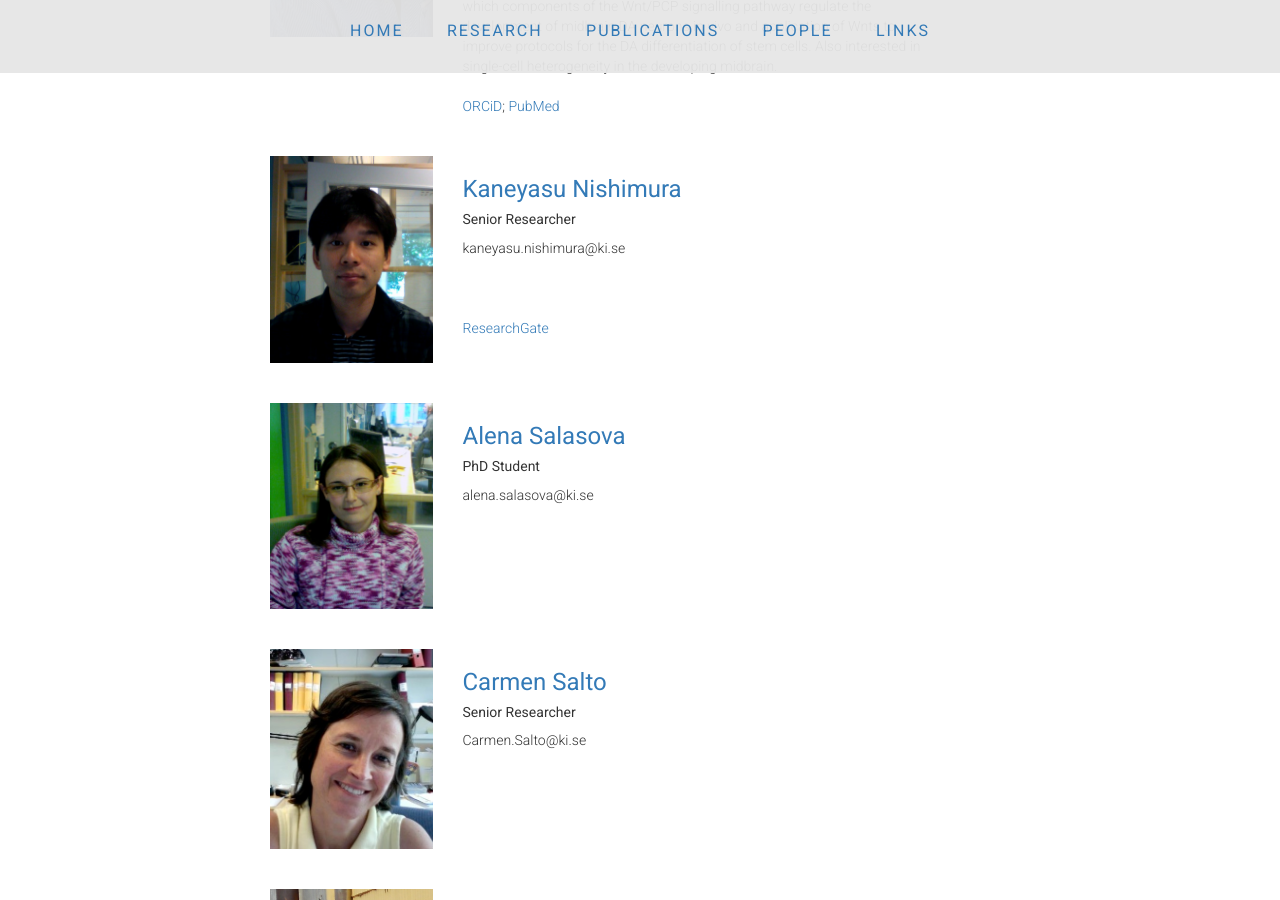
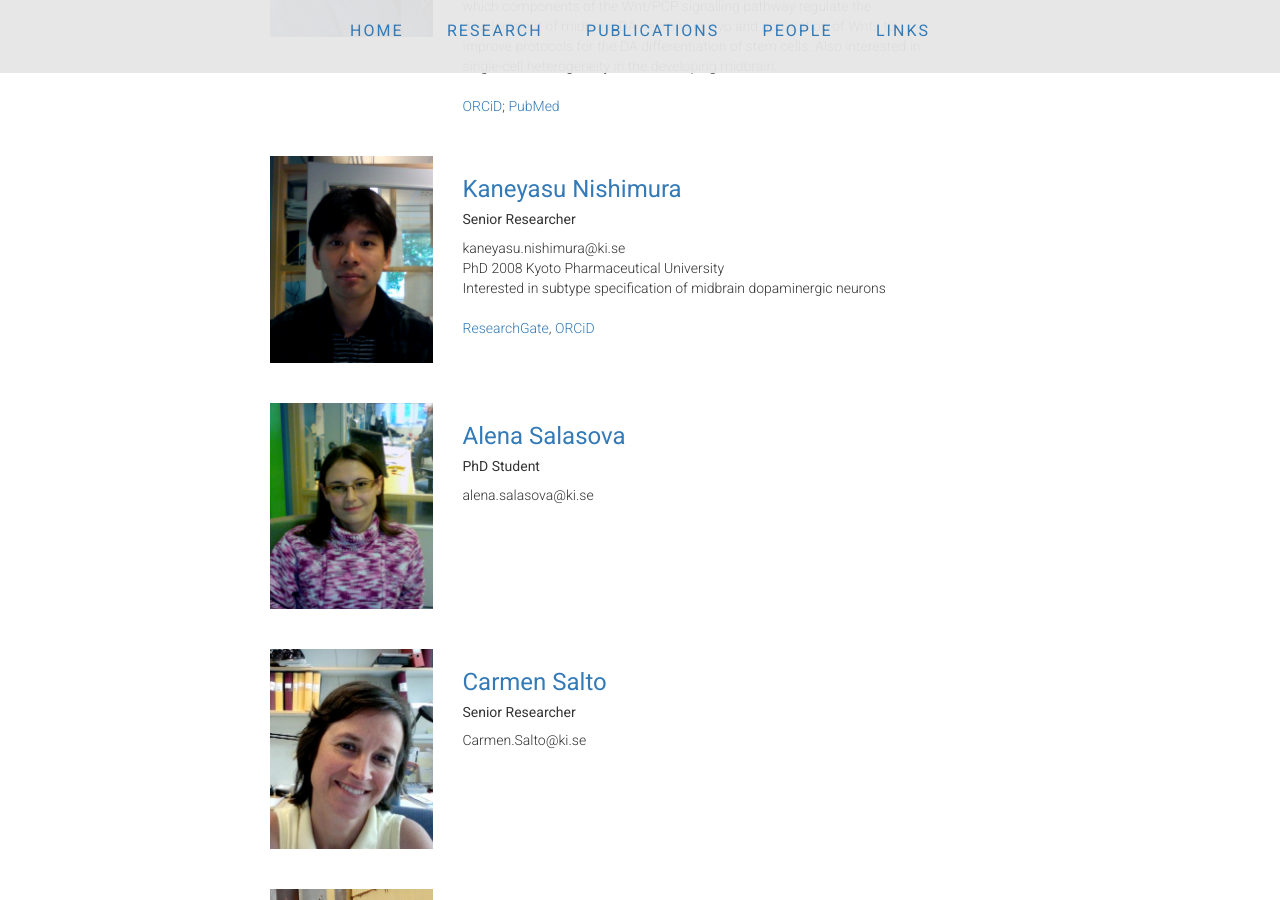
Before and after one commit to ArenasLab/arenaslab.github.io, a Jekyll site: the page people/index.html, which Jekyll copies as it is, in a window 1280 px wide and 900 px high, scrolled down 636 px. Built offline with Jekyll 4.4.1, drawn with Linux system fonts in a browser that asks for light colours.

Commit message:
Update index.html

```diff
--- a/people/index.html
+++ b/people/index.html
@@ -74,17 +74,17 @@
 
 	<div class="row">
           <div class=" col-sm-4  col-md-3 col-lg-3">
-            <p><img src="../img/KN.jpg" class="img-responsive" width="300" height="450"/></p>
+            <p><img src="../img/KN.JPG" class="img-responsive" width="300" height="450"/></p>
           </div>
           <div class=" col-sm-6  col-md-8 col-lg-8">
             <h3><a href="http://ki.se/en/people/kannis">Kaneyasu Nishimura</a></h3>
             <h5>Senior Researcher</h5>
                <p>kaneyasu.nishimura@ki.se<br>
-
+	       PhD 2008 Kyoto Pharmaceutical University
                <br>
-
+               Interested in subtype specification of midbrain dopaminergic neurons
             <br><br>
-		       <a href="https://www.researchgate.net/profile/Kaneyasu_Nishimura">ResearchGate</a>
+		       <a href="https://www.researchgate.net/profile/Kaneyasu_Nishimura?ev=hdr_xprf">ResearchGate</a>, <a href="orcid.org/0000-0002-5582-3341">ORCiD</a>
 	    </p>
           </div>
         </div>
```
